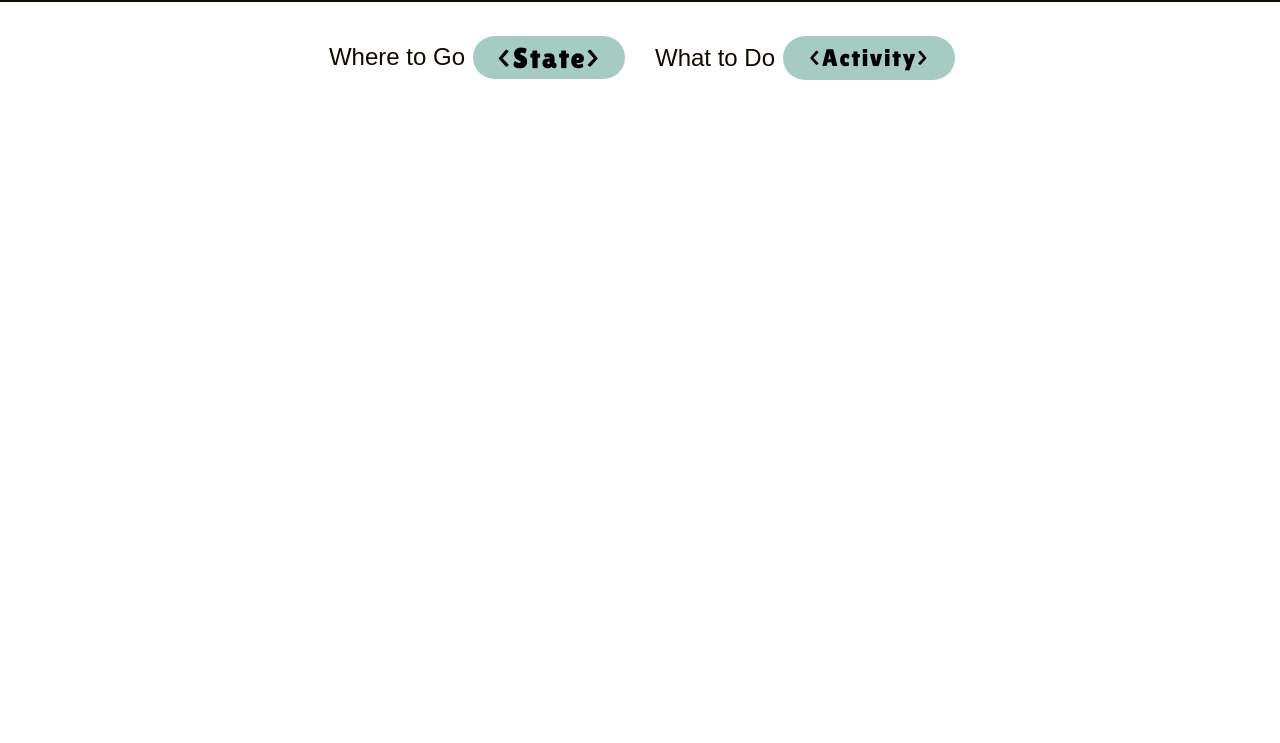
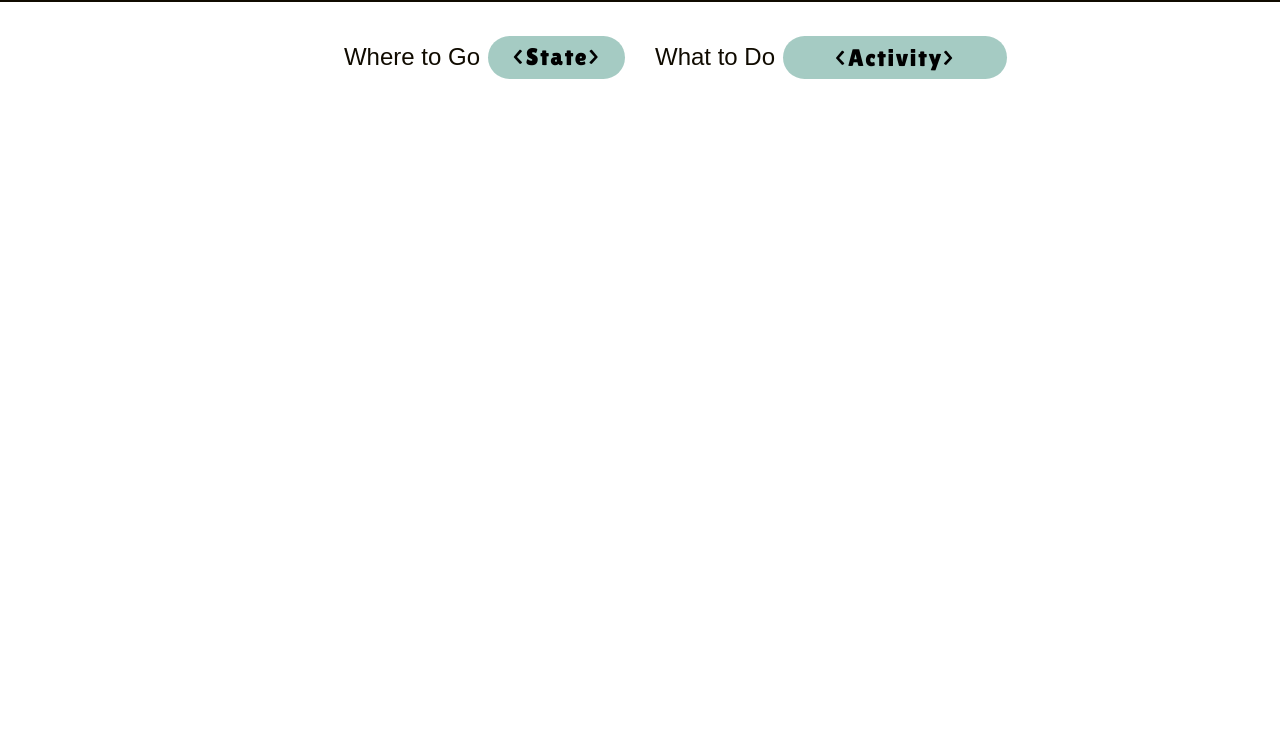
Before and after one commit to wang-lawrence/Park-Hopper, a website: page index.html in a window 1280 px wide. Shown: the part 57-800 px from the top of the page. Drawn offline with nearby package versions, Linux system fonts and the light colour scheme; no server answers; a web font is replaced by a local one.

Commit message:
small styling changes

```diff
--- a/css/layout.css
+++ b/css/layout.css
@@ -22,8 +22,10 @@ label {
 #activity {
   margin-top: 0.5rem;
   margin-bottom: 0.5rem;
+  width: 25vw;
   max-width: 14rem;
-  height: min(6vw, 2.8rem);
+  height: 6vw;
+  max-height: 2.7rem;
   padding: 0.5vh 2vw;
 }
 
--- a/css/styles.css
+++ b/css/styles.css
@@ -4,7 +4,7 @@
   max-width: 10rem;
   appearance: none;
   background-color: #a5cbc3;
-  font-size: min(3vw, 1.8rem);
+  font-size: min(3vw, 1.5rem);
 }
 
 #activity {
--- a/js/main.js
+++ b/js/main.js
@@ -43,7 +43,7 @@ function updateFilteredImg(event) {
 }
 
 function getData() {
-  const targetUrl = encodeURIComponent('https://developer.nps.gov/api/v1/parks?limit=50'); // API endpoint for parks
+  const targetUrl = encodeURIComponent('https://developer.nps.gov/api/v1/parks?limit=450'); // API endpoint for parks
   const xhr = new XMLHttpRequest();
   const uniqueStates = new Set();
   const uniqueActivities = new Set();
@@ -53,20 +53,14 @@ function getData() {
   xhr.addEventListener('load', function () {
     for (let i = 0; i < xhr.response.data.length; i++) {
       if (xhr.response.data[i].designation === 'National Park') { // only want to keep National Parks, the API returns other things like historical sites
-        // const parkObj = {};
-        // parkObj.fullName = xhr.response.data[i].fullName;
         nationalParks.push(xhr.response.data[i]); // add all the National Park data objects to parks, may need to add this to a data object in the other file later
-
         uniqueStates.add(...xhr.response.data[i].states.split(',')); // add each state to the Set object, Set only holds unique item and duplicate items won't be added
         renderImg(xhr.response.data[i]);
 
-        // xhr.response.data[i].activitiesArr = ''; // create an activities string so it's easier to work with the filter
         for (let k = 0; k < xhr.response.data[i].activities.length; k++) {
           uniqueActivities.add(xhr.response.data[i].activities[k].name); // add each state to the Set object, Set only holds unique item and duplicate items won't be added
-          // xhr.response.data[i].activitiesArr += xhr.response.data[i].activities[k].name + ', ';
         }
       }
-      // console.log(xhr.response.data[i]);
     }
     states = [...uniqueStates].sort();
     activities = [...uniqueActivities].sort();
```
